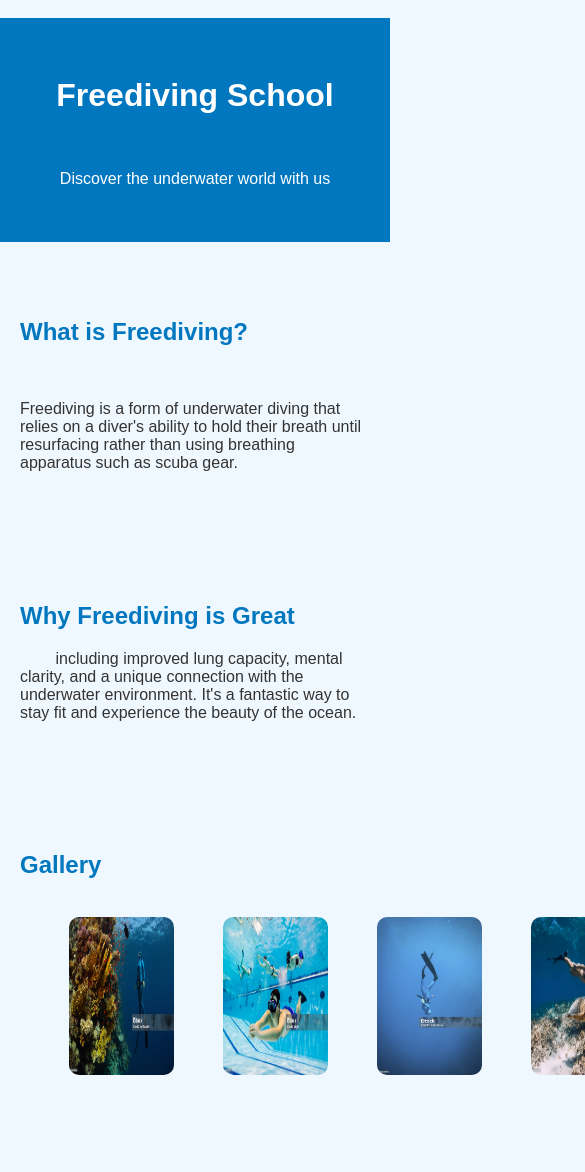
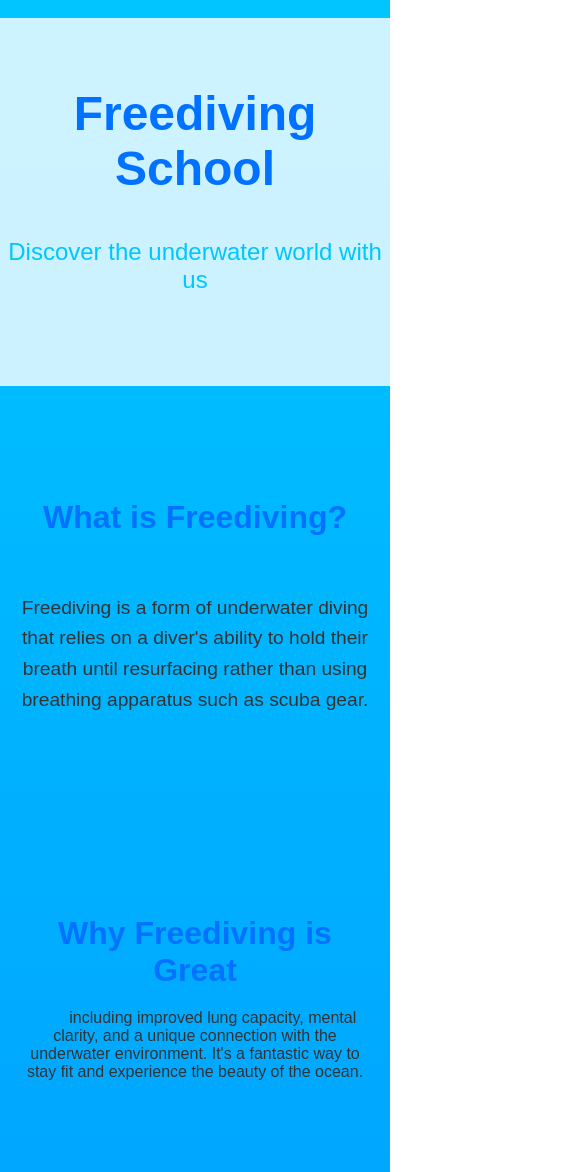
Before and after one commit to olga-o-creator/freediving-school, a plain HTML site: page index.html in a window 390 px wide. Shown: the top 1172 px of the page, 585 px wide, since content can reach past the window. Drawn offline with Linux system fonts and the light colour scheme.

Commit message:
Update styles.css

```diff
--- a/styles.css
+++ b/styles.css
@@ -1,44 +1,92 @@
 
 body {
-    font-family: Arial, sans-serif;
+    font-family: 'Arial', sans-serif;
     margin: 0;
     padding: 0;
-    background-color: #f0f8ff;
+    background: linear-gradient(to bottom, #00c6ff, #0072ff);
     color: #333;
 }
 
 header {
-    background-color: #0077be;
-    color: white;
-    padding: 20px;
+    text-align: center;
+    padding: 50px 0;
+    background: rgba(255, 255, 255, 0.8);
+}
+
+header h1 {
+    margin: 0;
+    font-size: 3em;
+    color: #0072ff;
+}
+
+header p {
+    font-size: 1.5em;
+    color: #00c6ff;
+}
+
+section {
+    padding: 50px 20px;
     text-align: center;
 }
 
-section {
-    padding: 20px;
+section h2 {
+    font-size: 2em;
+    color: #0072ff;
+    margin-bottom: 20px;
 }
 
-h2 {
-    color: #0077be;
+section p {
+    font-size: 1.2em;
+    line-height: 1.6;
 }
 
 .gallery {
     display: flex;
-    justify-content: space-around;
+    flex-wrap: wrap;
+    justify-content: center;
+    gap: 20px;
 }
 
 .gallery img {
-    width: 30%;
-    height: auto;
+    width: 100%;
+    max-width: 300px;
     border-radius: 10px;
+    transition: transform 0.3s ease;
 }
 
-footer {
-    background-color: #0077be;
+.gallery img:hover {
+    transform: scale(1.05);
+}
+
+.contact {
+    background: rgba(255, 255, 255, 0.8);
+    padding: 20px;
+    border-radius: 10px;
+    display: inline-block;
+}
+
+.contact p {
+    margin: 10px 0;
+}
+
+button {
+    background-color: #0072ff;
     color: white;
-    text-align: center;
-    padding: 10px;
-    position: fixed;
-    width: 100%;
-    bottom: 0;
+    border: none;
+    padding: 15px 30px;
+    font-size: 1em;
+    border-radius: 5px;
+    cursor: pointer;
+    transition: background-color 0.3s ease;
 }
+
+button:hover {
+    background-color: #005bb5;
+}
+
+@media (max-width: 768px) {
+    .gallery {
+        flex-direction: column;
+        align-items: center;
+    }
+}
```
